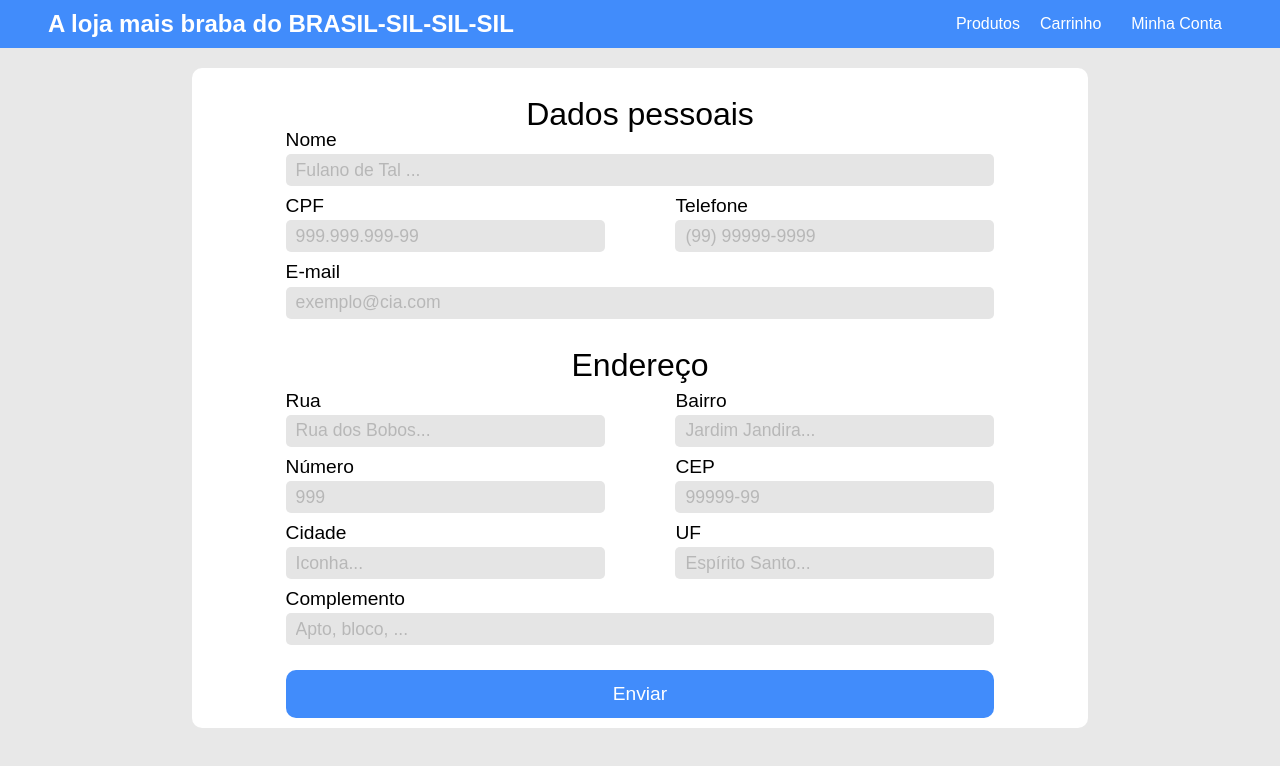
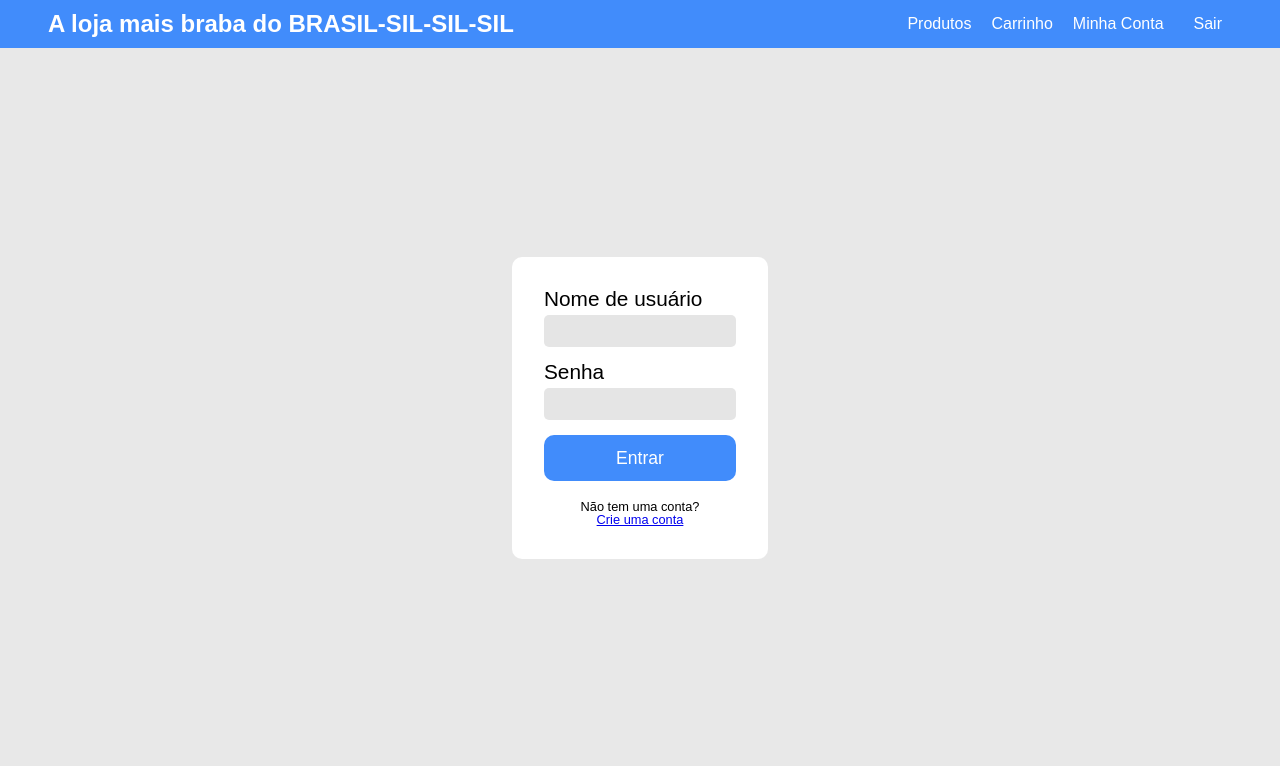
Before and after one commit to GuilhermeDrummond/lojaCiA, a React (Create React App) app: page / in a window 1280 px wide. Shown: the top 766 px of the page. Built offline with nearby package versions, Linux system fonts and the light colour scheme.

Commit message:
Atualizações na interface, criação de novas páginas e remoção da classe funcionario

```diff
--- a/src/App.tsx
+++ b/src/App.tsx
@@ -1,18 +1,34 @@
+import { type } from 'os';
+import { useState } from 'react';
 import { BrowserRouter as Router, Route } from 'react-router-dom'
+import { Login } from './components/Login';
 
 import { Navbar } from './components/Navbar';
 import { NewClientForm } from './components/NewClientForm';
 import { ProductsList } from './components/ProductList';
 import { GlobalStyle } from './styles/global';
 
+type User = {
+  username : string
+  password : string
+}
+
 export default function App() {
+
+  const [usersList, setUsersList] = useState<User[]>([
+    {
+      username: 'Ricardo',
+      password: 'anjo'
+    }
+  ])
+
   return (
     <>
-
       <Router>
         <Navbar />
-        <Route path='/' exact component={NewClientForm} />
+        <Route path='/' exact render={props => <Login {...props} users={usersList} />} />
         <Route path='/products' exact component={ProductsList} />
+        <Route path='/create-client' exact component={NewClientForm} />
       </Router>
 
       <GlobalStyle />
--- a/src/classes/Estoque.ts
+++ b/src/classes/Estoque.ts
@@ -17,7 +17,7 @@ export default class Estoque {
                 prod[1]--
             }
 
-            return true
+            return prod
         })
     }
 
--- a/src/classes/GeradorCatalogo.ts
+++ b/src/classes/GeradorCatalogo.ts
@@ -77,6 +77,6 @@ est3.adicionarProduto(p27, 53)
 est3.adicionarProduto(p30, 82)
 
 
-export const Loja1 : Loja = new Loja('47.989.291/0001-56', end1, est1)
-export const Loja2 : Loja = new Loja('79.855.589/0001-60', end2, est2)
-export const Loja3 : Loja = new Loja('62.622.452/0001-62', end3, est3)
+export const Loja1 : Loja = new Loja('Unidade de São Paulo', '47.989.291/0001-56', end1, est1)
+export const Loja2 : Loja = new Loja('Undiade de Vila Velha', '79.855.589/0001-60', end2, est2)
+export const Loja3 : Loja = new Loja('Unidade de Iconha', '62.622.452/0001-62', end3, est3)
--- a/src/classes/Loja.ts
+++ b/src/classes/Loja.ts
@@ -2,11 +2,13 @@ import Endereco from "./Endereco"
 import Estoque from "./Estoque"
 
 export default class Loja {
+    private unidade : string
     private cnpj : string
     private endereco : Endereco
     private estoque : Estoque
 
-    constructor(cnpj : string, endereco : Endereco, estoque : Estoque) {
+    constructor(unidade : string, cnpj : string, endereco : Endereco, estoque : Estoque) {
+        this.unidade = unidade
         this.cnpj = cnpj
         this.endereco = endereco
         this.estoque = estoque
@@ -23,4 +25,12 @@ export default class Loja {
     getEndereco() {
         return this.endereco
     }
+
+    getUnidade() {
+        return this.unidade
+    }
+
+    setUnidade(nome : string){
+        this.unidade = nome
+    }
 }
--- /dev/null
+++ b/src/components/Login/index.tsx
@@ -0,0 +1,61 @@
+import { FormEvent, useState } from "react";
+import { useHistory } from "react-router-dom";
+import { Container, LoginForm } from "./styles";
+
+type UserData = {
+    username : string
+    password : string
+}
+
+type UserList = {
+    users : UserData[]
+}
+
+export function Login({ users } : UserList) {
+
+    const [user, setUser] = useState ('')
+    const [password, setPassword] = useState('')
+
+    const history = useHistory()
+
+
+    function handleSubmit(e : FormEvent) {
+        e.preventDefault()
+
+        const userExist = users.some(elem => elem.username === user && elem.password === password)
+
+        userExist ? history.push('/products') : alert('n')
+    }
+
+    return (
+        <Container>
+            <LoginForm>
+                <form onSubmit={handleSubmit}>
+                    <div>
+                        <label>Nome de usuário</label>
+                        <input
+                            type="text"
+                            value={user}
+                            onChange={(e) => setUser(e.target.value)}
+                        />
+                    </div>
+                    <div>
+                        <label>Senha</label>
+                        <input
+                            type="password"
+                            value={password}
+                            onChange={(e) => setPassword(e.target.value)}
+                        />
+                    </div>
+
+                    <button type='submit'>Entrar</button>
+                </form>
+
+                <p>
+                    Não tem uma conta? <br/>
+                    <a href='/create-client'>Crie uma conta</a>
+                </p>
+            </LoginForm>
+        </Container>
+    )
+}
--- /dev/null
+++ b/src/components/Login/styles.ts
@@ -0,0 +1,88 @@
+import styled from 'styled-components'
+
+export const LoginForm = styled.div`
+    background: white;
+
+    border-radius: 10px;
+
+    padding: 2rem;
+
+    width: 20%;
+
+    align-self: center;
+
+    label {
+        display: block;
+
+        margin-bottom: 5px;
+
+        font-size: 1.3rem;
+    }
+
+    input {
+        height: 2rem;
+        width: 100%;
+
+        outline: 0;
+
+        font-size: 1rem;
+
+        background: #e5e5e5;
+
+        border: 0;
+        border-radius: 5px;
+
+        margin-bottom: 15px;
+        padding-left: 10px;
+
+        ::placeholder {
+            opacity: 40%;
+        }
+
+        & + input {
+            margin-top: 5px;
+        }
+
+        &:focus {
+            border-bottom: 2px solid var(--primaria);
+            border-radius: 5px 5px 0 0;
+        }
+    }
+
+    button {
+        border: 0;
+        border-radius: 10px;
+
+        padding: 0.8rem;
+        margin-bottom: 20px;
+
+        font-size: 1.1rem;
+
+        background: var(--primaria);
+        color: white;
+
+        width: 100%;
+
+        transition: filter 0.2s;
+
+        &:hover {
+            filter: brightness(80%);
+        }
+
+        &:active {
+            transform: translateY(4px);
+        }
+    }
+
+    p {
+        font-size: 0.8rem;
+        text-align: center;
+    }
+`
+
+export const Container = styled.div`
+    display: flex;
+    justify-content: center;
+    align-content: center;
+    height: 90vh;
+`
--- a/src/components/Navbar/index.tsx
+++ b/src/components/Navbar/index.tsx
@@ -13,7 +13,8 @@ export function Navbar() {
             <div>
                 <button onClick={() => history.push('/products')}>Produtos</button>
                 <button>Carrinho</button>
-                <button onClick={() => history.push('/')}>Minha Conta</button>
+                <button onClick={() => history.push('/create-client')}>Minha Conta</button>
+                <button onClick={() => history.push('/')}>Sair</button>
             </div>
         </Nav>
     )
--- a/src/components/NewClientForm/index.tsx
+++ b/src/components/NewClientForm/index.tsx
@@ -1,4 +1,4 @@
-import { useState } from 'react'
+import { FormEvent, useState } from 'react'
 import Cliente from '../../classes/Cliente'
 import Endereco from '../../classes/Endereco'
 import { Container, Form, Title } from './styles'
@@ -27,7 +27,7 @@ export function NewClientForm() {
 
     const [addressData, setAddressData] = useState<EnderecoProp>({} as EnderecoProp)
 
-    function createClient(e : any){
+    function createClient(e : FormEvent){
         e.preventDefault()
 
         const endereco = new Endereco(
--- a/src/components/ProductList/index.tsx
+++ b/src/components/ProductList/index.tsx
@@ -1,11 +1,31 @@
-import React from 'react'
+import { useState } from 'react'
 import { Loja1, Loja2, Loja3 } from '../../classes/GeradorCatalogo'
+import Loja from '../../classes/Loja'
+import Produto from '../../classes/Produto'
+import { Card, Container } from './styles'
+
 
 export function ProductsList() {
 
-    const catalogoCompleto = [...Loja1.getEstoque().getProdutos(), ...Loja2.getEstoque().getProdutos(), ...Loja3.getEstoque().getProdutos()]
+    const [catalogoCompleto, setCatalogoCompleto] = useState([
+        Loja1,
+        Loja2,
+        Loja3
+    ])
+
+    function adicionarCarrinho(item : Produto, loja : Loja) {
+
+        setCatalogoCompleto(catalogoCompleto.map(elem => {
+            if (elem.getCNPJ() === loja.getCNPJ()) {
+                elem.getEstoque().removerProduto(item)
+            }
+
+            return elem
+        }))
+    }
+
     return (
-        <div>
+        <Container>
             <h1>OLHA OS PRODUTOS AE MINHA GENTE</h1>
 
             {/* {
@@ -19,8 +39,38 @@ export function ProductsList() {
             } */}
 
             {
-                catalogoCompleto.map(item => <p key={Math.random() * 10000}>{item[0].nome}</p>)
+                catalogoCompleto.map(loja => {
+                    return loja.getEstoque().getProdutos().map(item => {
+                        return (
+                            <Card key={item[0].id}>
+                                <div className='products'>
+                                    <img src="http://placehold.it/200x200"/>
+
+                                    <div className='products-info'>
+                                        <div>
+                                            <h1>{item[0].nome}</h1>
+
+                                            <p className='products-price'>R$ {item[0].preco}0</p>
+                                        </div>
+
+                                        <p className= 'products-rest'>
+                                            {item[0].categoria} -  Quantidade em estoque: {item[1] === 0 ? 'Indisponível' : item[1]} - {loja.getUnidade()}
+                                        </p>
+
+                                    </div>
+                                </div>
+
+                                <button
+                                    onClick={() => adicionarCarrinho(item[0], loja)}
+                                    disabled={item[1] === 0 ? true : false}
+                                >
+                                    Adicionar ao carrinho
+                                </button>
+                            </Card>
+                        )
+                    })
+                })
             }
-        </div>
+        </Container>
     )
 }
--- /dev/null
+++ b/src/components/ProductList/styles.ts
@@ -0,0 +1,80 @@
+import styled from 'styled-components'
+
+export const Container = styled.div`
+    padding: 10px 5px;
+    margin: 20px auto;
+
+    width: 70%;
+
+
+    border-radius: 10px;
+    `
+
+export const Card = styled.div`
+    background: white;
+    margin: 1rem 0;
+    padding: 10px;
+
+    border-radius: 10px;
+
+    display: flex;
+    justify-content: space-between;
+    align-items: center;
+
+    .products {
+        display: flex;
+    }
+
+    .products-info {
+        margin-left: 20px;
+
+        display: flex;
+        flex-direction: column;
+        justify-content: space-between;
+    }
+
+    .products-price {
+        font-size: 1.1rem;
+        margin-top: 10px;
+    }
+
+    .products-rest {
+        opacity: 70%;
+        font-size: 0.8rem;
+        justify-content: flex-end;
+        align-items: flex-end;
+    }
+
+    h1 {
+        font-weight: bold;
+        font-size: 1.5rem;
+    }
+
+    button {
+        outline: 0;
+        border: 0;
+        border-radius: 10px;
+
+        padding: 15px 10px;
+        height: 100%;
+
+        background: var(--primaria);
+        color: white;
+
+        font-size: 1.2rem;
+
+        transition: transform 0.2s;
+
+        &:disabled {
+            opacity: 50%;
+        }
+
+        &:hover {
+            transform: translateY(-2px);
+        }
+
+        &:active {
+            transform: translateY(4px);
+        }
+    }
+`
```
Also changed, not shown: src/classes/Funcionario.ts (deleted, +0 -19 lines).
